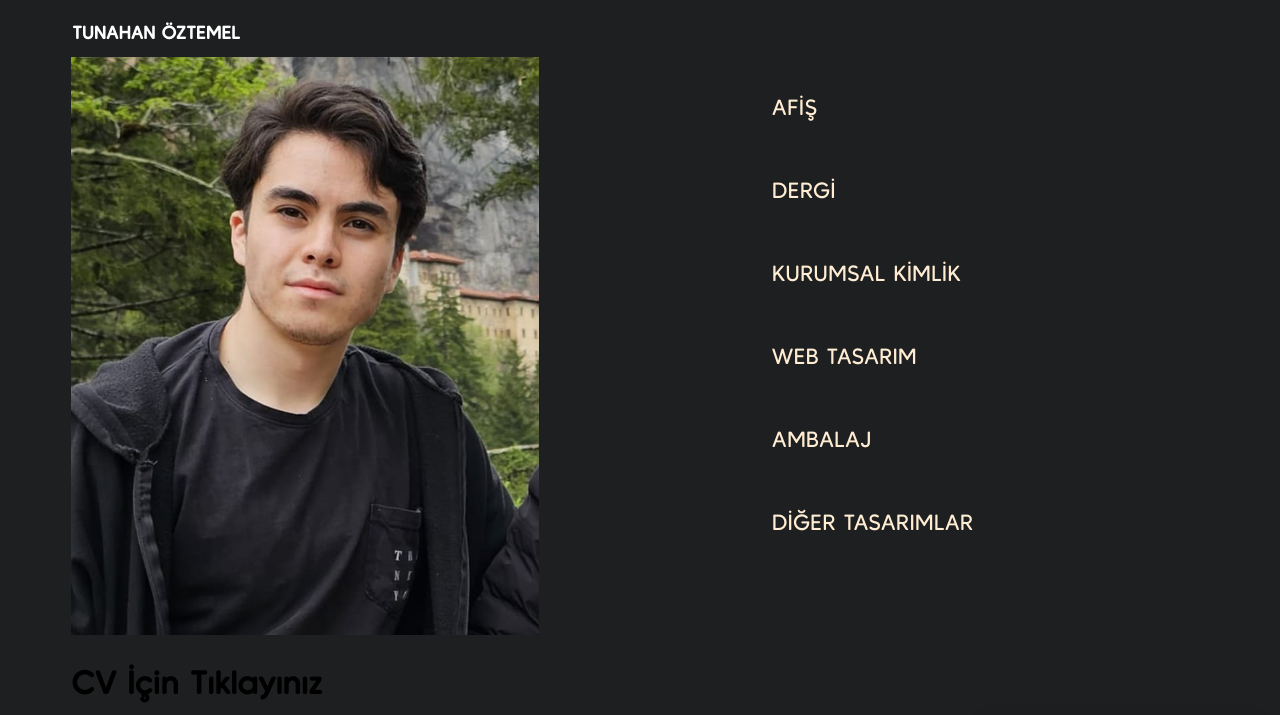
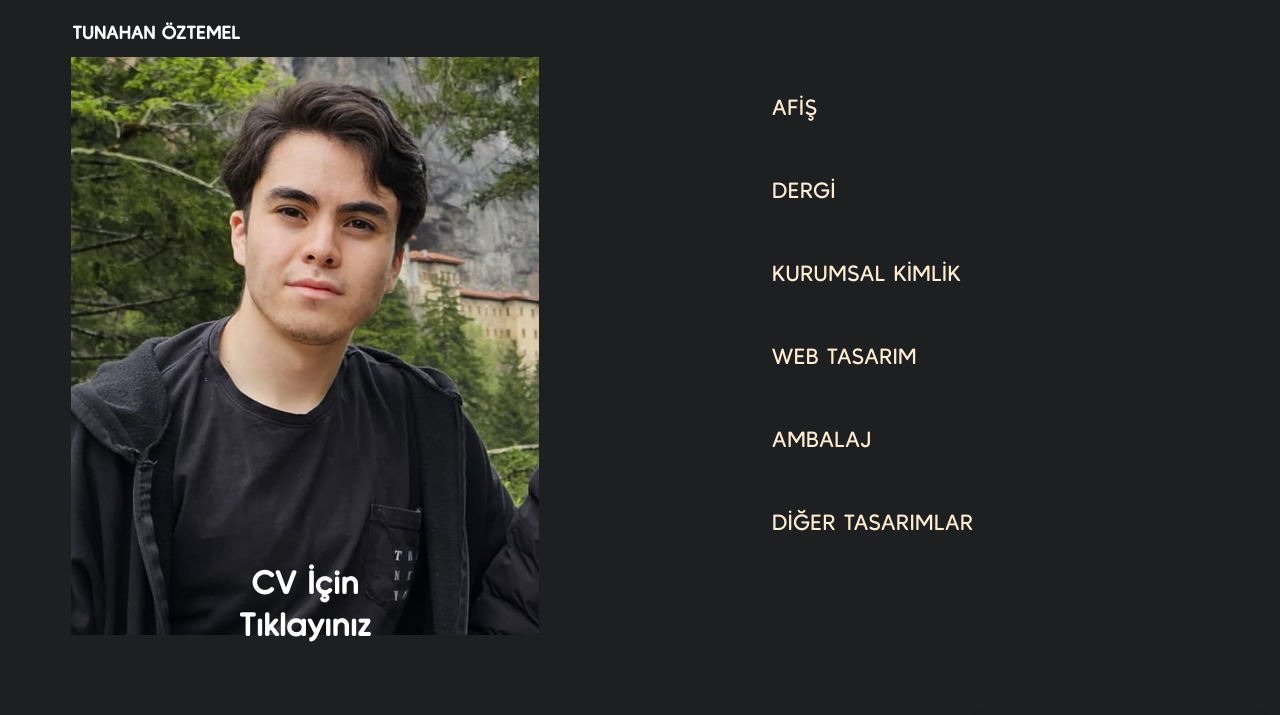
Before and after one commit to tunahanoztemel/tunahanoztemel.github.io, a plain HTML site: page index.html in a window 1280 px wide. Shown: the top 715 px of the page. Drawn offline with Linux system fonts and the light colour scheme.

Commit message:
Update web.css

```diff
--- a/web.css
+++ b/web.css
@@ -67,7 +67,7 @@
     left: 0;
     width: 100%;
     height: 100%;
-    background-color: rgba(0, 0, 0, 0.5);
+    background-color: rgba(0, 0, 0, 0.8);
     color: white;
     font-size: 20px;
     display: flex;
@@ -76,6 +76,16 @@
     opacity: 0;
     transition: 0.5s ease;
   }
+
+  .overlay-text {
+    position: absolute;
+    top: 90%;
+    left: 50%;
+    transform: translate(-50%, -50%); /* Ortalamak için */
+    color: white; /* Yazı rengi */
+    font-size: 2rem; /* Yazı boyutu */
+    text-align: center; /* Yazının ortalanması için */
+}
 
   /* Fareyle üzerine gelindiğinde */
   .image-container:hover img {
```
